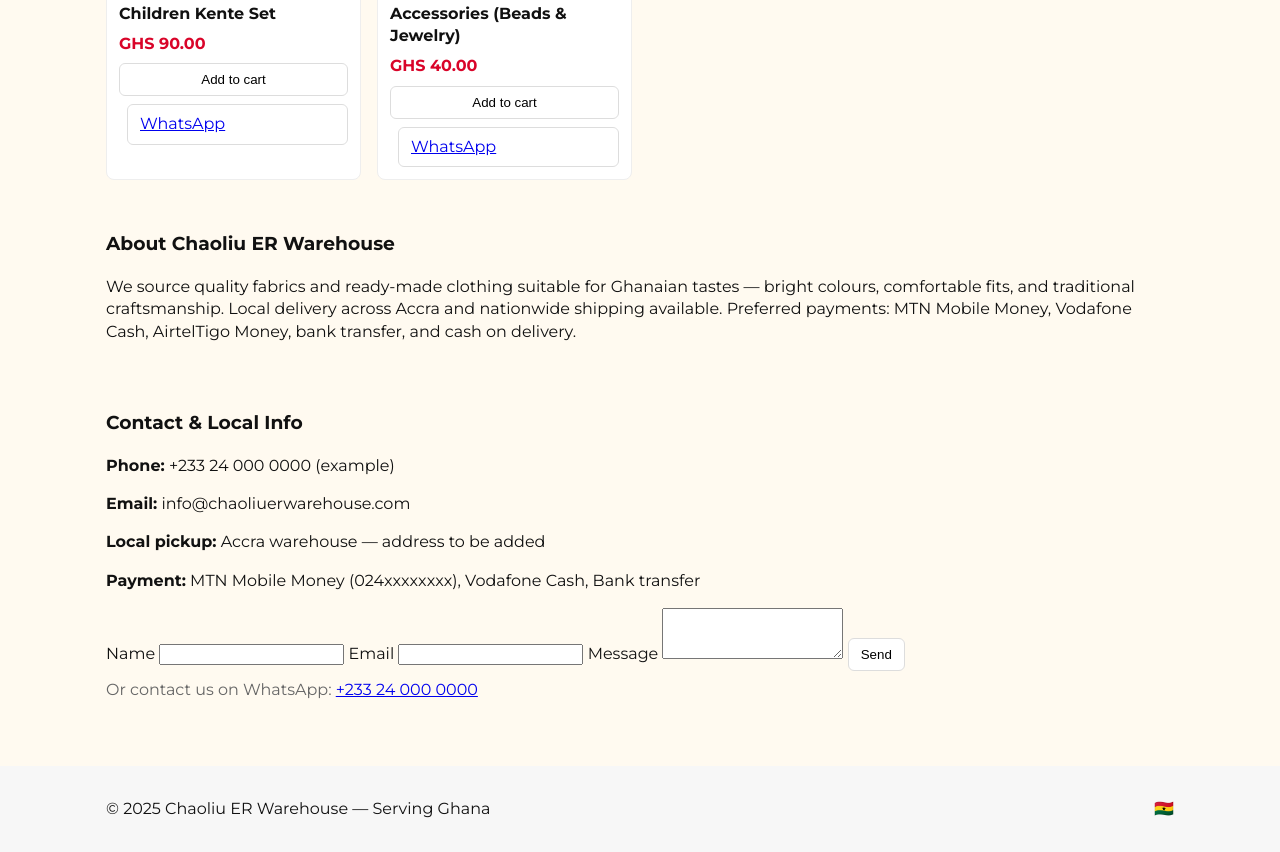
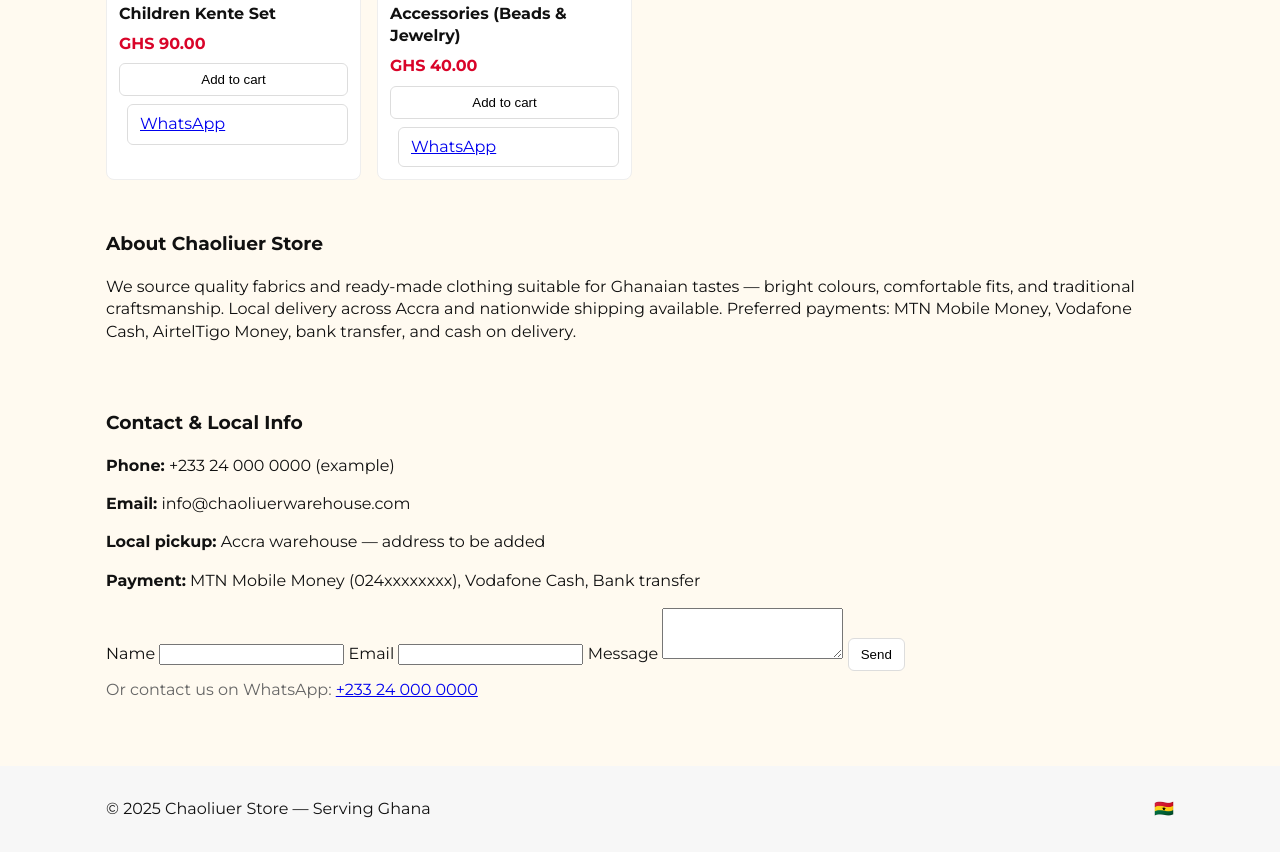
Before and after one commit to chaoliuerwarehouse/chaoliuerwarehouse.github.io, a plain HTML site: page index.html in a window 1280 px wide. Shown: the part 1453-2305 px from the top of the page. Drawn offline with Linux system fonts and the light colour scheme.

Commit message:
Update site name to 'Chaoliuer Store' in index.html

```diff
--- a/index.html
+++ b/index.html
@@ -3,7 +3,7 @@
 <head>
   <meta charset="utf-8" />
   <meta name="viewport" content="width=device-width,initial-scale=1" />
-  <title>Chaoliu ER Warehouse — Ghana Clothing</title>
+  <title>Chaoliuer Store — Ghana Clothing</title>
   <meta name="description" content="Quality clothing for Ghana — traditional and modern styles, mobile money payments, local delivery." />
   <link href="https://fonts.googleapis.com/css2?family=Montserrat:wght@300;400;600;700&display=swap" rel="stylesheet">
   <link rel="stylesheet" href="assets/css/styles.css">
@@ -11,7 +11,7 @@
 <body>
   <header class="site-header">
     <div class="container header-inner">
-      <h1 class="brand">Chaoliu ER Warehouse</h1>
+      <h1 class="brand">Chaoliuer Store</h1>
       <nav class="main-nav">
         <a href="#">Home</a>
         <a href="#categories">Categories</a>
@@ -67,7 +67,7 @@
     </section>
 
     <section id="about" class="container about">
-      <h3>About Chaoliu ER Warehouse</h3>
+      <h3>About Chaoliuer Store</h3>
       <p>We source quality fabrics and ready-made clothing suitable for Ghanaian tastes — bright colours, comfortable fits, and traditional craftsmanship. Local delivery across Accra and nationwide shipping available. Preferred payments: MTN Mobile Money, Vodafone Cash, AirtelTigo Money, bank transfer, and cash on delivery.</p>
     </section>
 
@@ -96,7 +96,7 @@
 
   <footer class="site-footer">
     <div class="container footer-inner">
-      <div>&copy; 2025 Chaoliu ER Warehouse — Serving Ghana</div>
+      <div>&copy; 2025 Chaoliuer Store — Serving Ghana</div>
       <div class="flags">
         <span class="flag gh">🇬🇭</span>
       </div>
```
